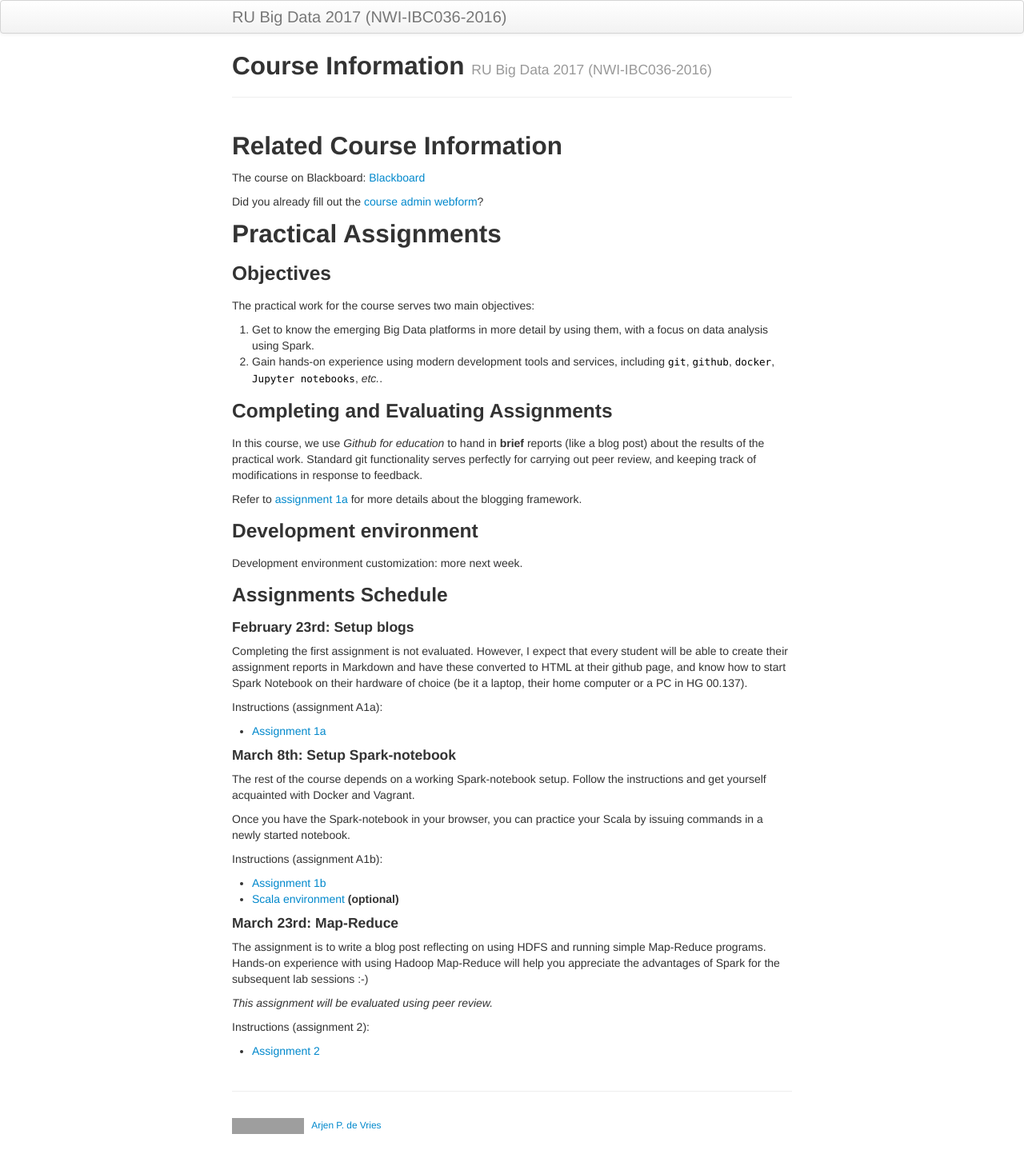
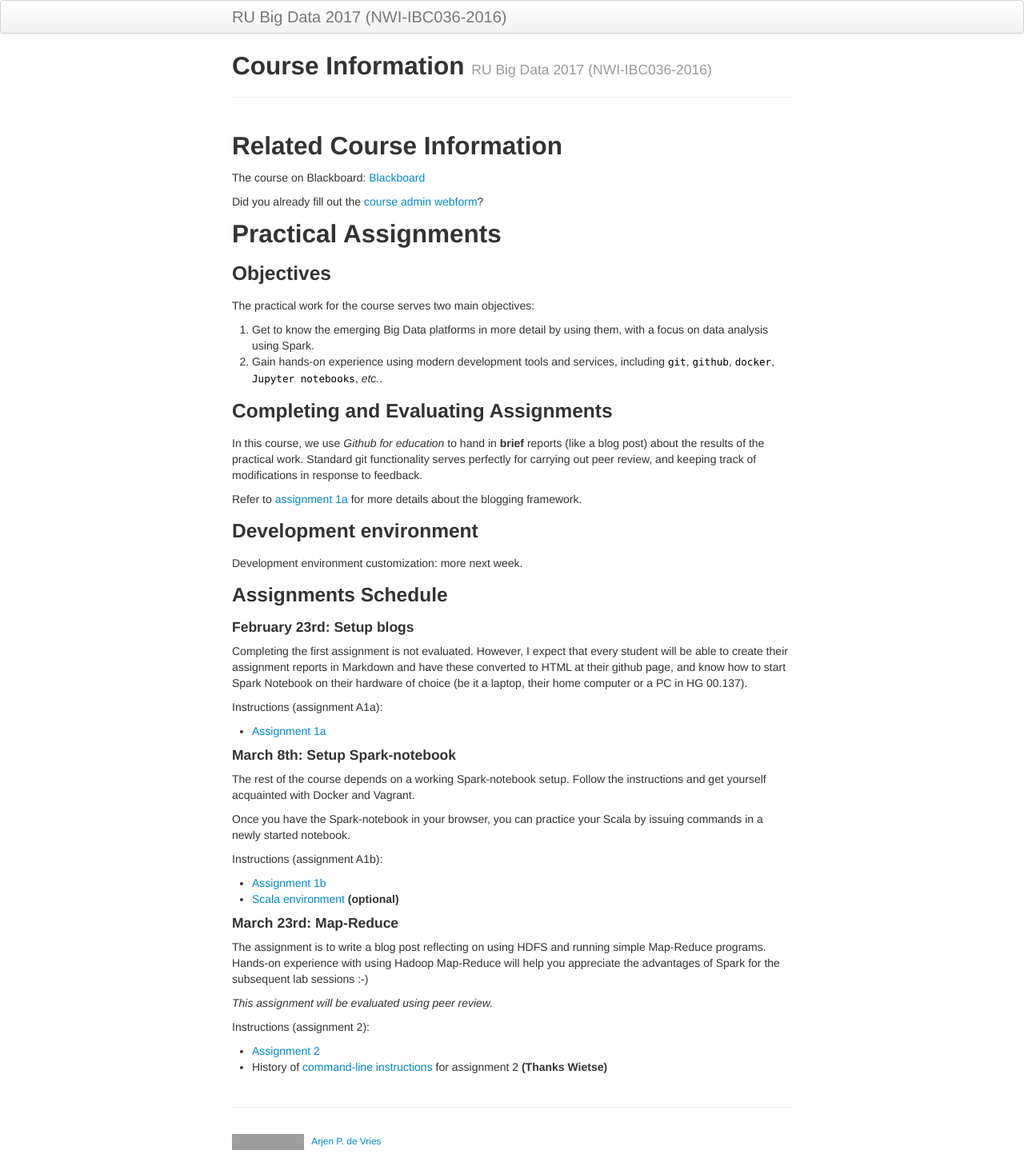
Before and after one commit to Thelukepet/course, a Jekyll site: the page built from index.md, in a window 1280 px wide. Shown: the whole page at 80% size. Built offline with Jekyll 4.4.1, drawn with Linux system fonts in a browser that asks for light colours; grey boxes are pictures that could not be loaded.

Commit message:
Added the instruction log to the index file

```diff
--- a/index.md
+++ b/index.md
@@ -69,4 +69,5 @@ _This assignment will be evaluated using peer review._
 
 Instructions (assignment 2):
 
-* [Assignment 2](https://rubigdata.github.io/course/assignments/A2-mapreduce.html)
+* [Assignment 2](assignments/A2-mapreduce.html)
+* History of [command-line instructions](background/exact.html) for assignment 2 __(Thanks Wietse)__
```
